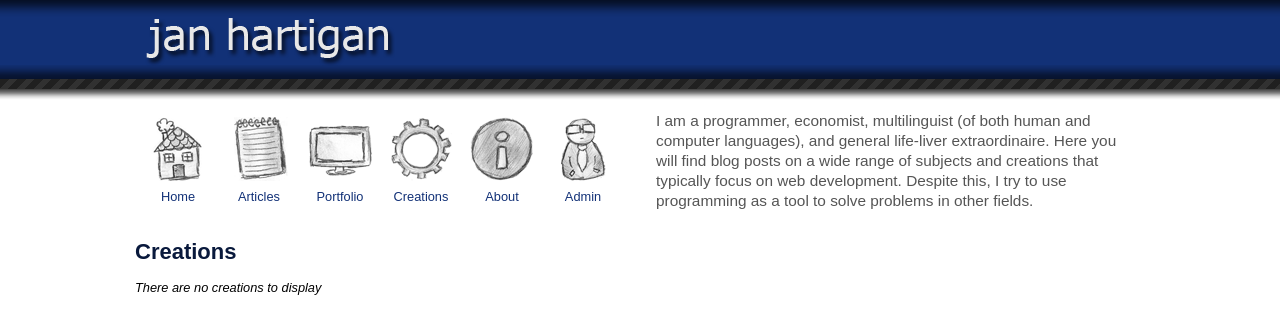
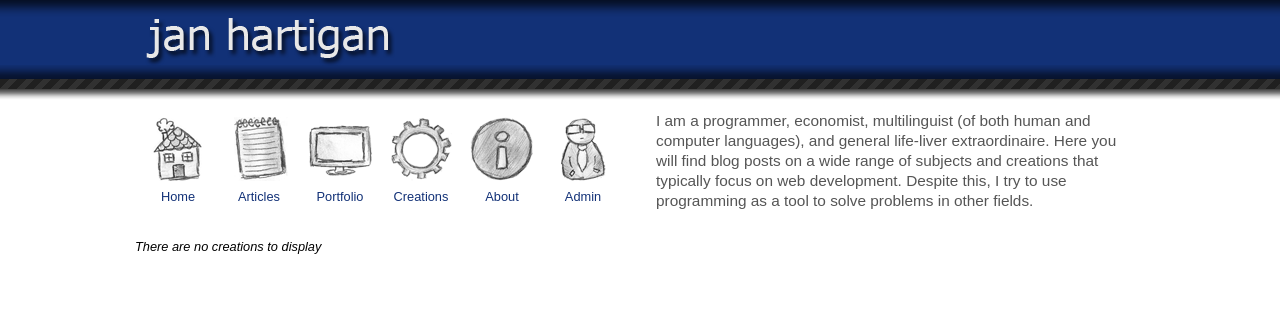
Before and after one commit to janhartigan/janhartigan, a PHP site: template application/views/creations/creations_home.php in a window 1280 px wide. Shown: the top 334 px of the page. Run offline with PHP 8.4, Linux system fonts and the light colour scheme; the template is opened without the code that fills it, so the values that code supplies are empty.

Commit message:
remove creations header

```diff
--- a/application/views/creations/creations_home.php
+++ b/application/views/creations/creations_home.php
@@ -1,4 +1,3 @@
-<h2>Creations</h2>
 <div id="creations_list_main">
 	<?php if ($creations['success']) {?>
 		<?php $i = 0;?>
```
